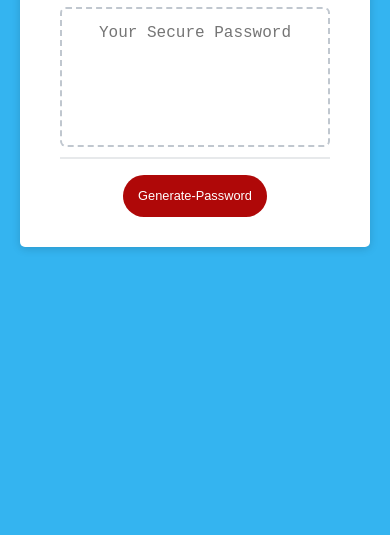
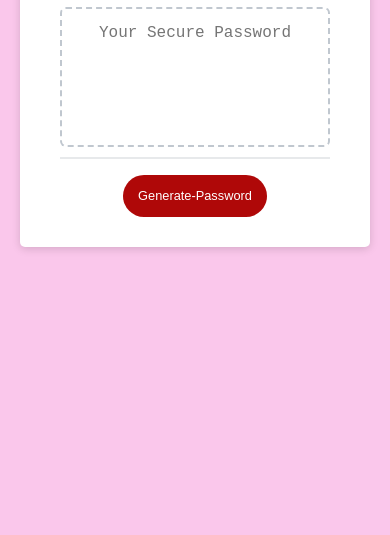
Before and after one commit to erumd/Password-Generator, a plain HTML site: page Develop /index.html in a window 390 px wide. Shown: the part 309-844 px from the top of the page. Drawn offline with Linux system fonts and the light colour scheme.

Commit message:
cleaned up folder

```diff
--- a/Develop /index.html
+++ b/Develop /index.html
@@ -10,7 +10,7 @@
       /* added background color. */
           @media screen and (max-width: 768px) {
             body {
-              background-color: rgb(52, 180, 240);
+              background-color: rgb(250, 199, 235);
             }
           }
         </style>
```
Also changed, not shown: 03-javascript-homework-demo copy.png (deleted), Assets /03-javascript-homework-demo.png (deleted), 3 other files.
